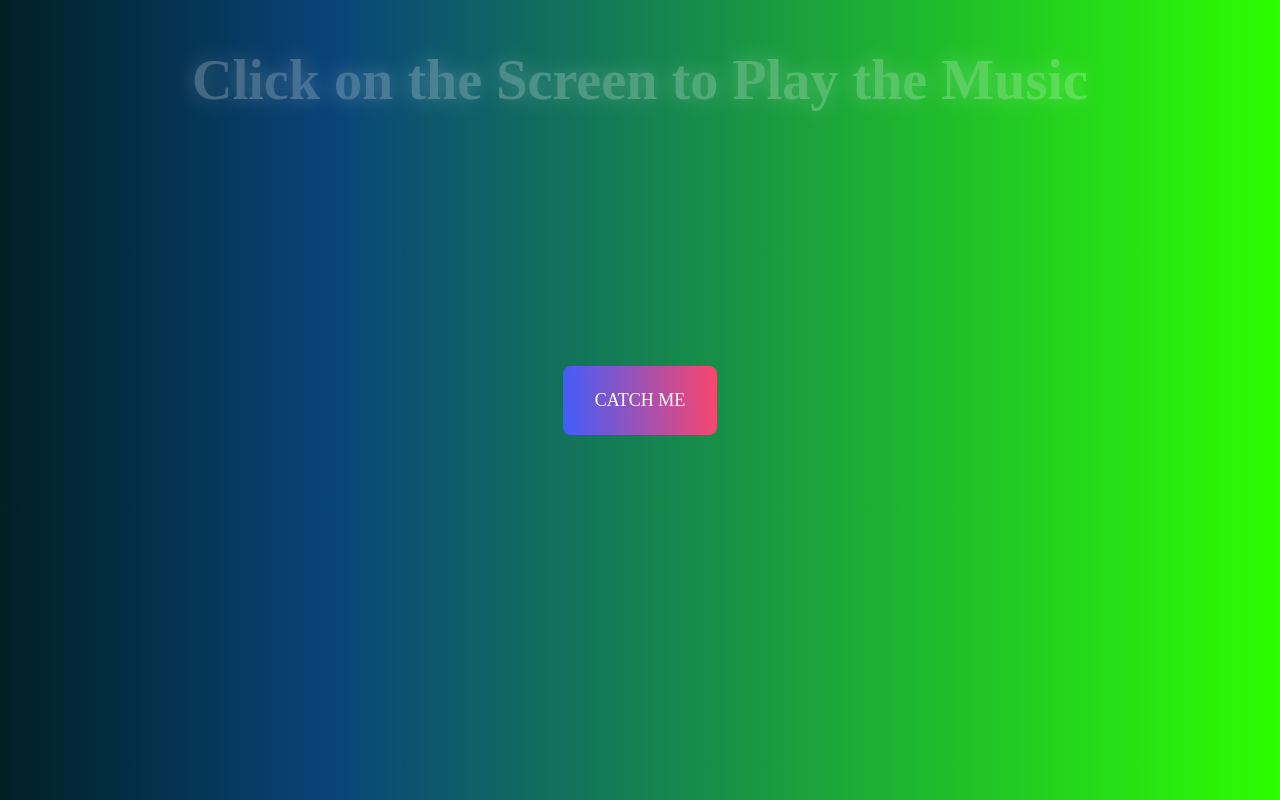
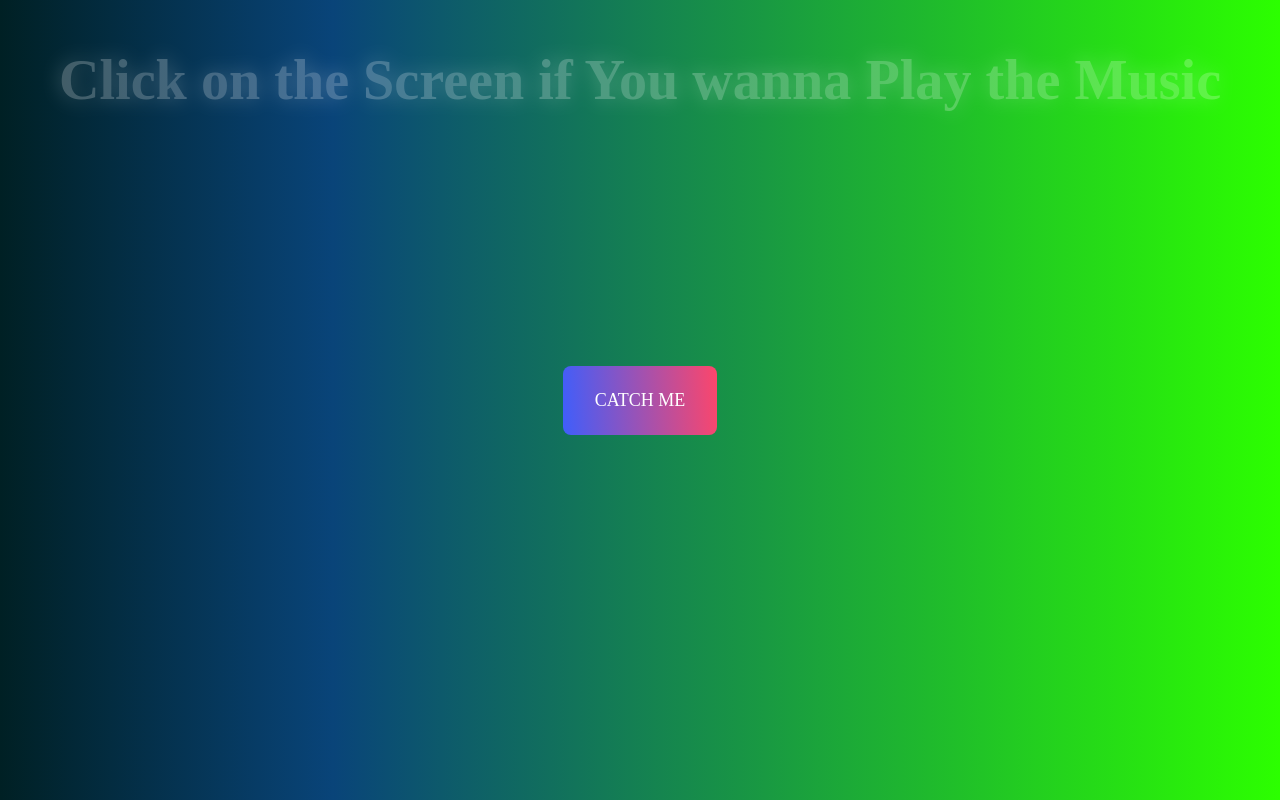
Before and after one commit to Ashishh0007/Catch-Me-If-You-Can, a plain HTML site: page index.html in a window 1280 px wide. Drawn offline with nearby package versions, Linux system fonts and the light colour scheme.

Commit message:
sentence updated

```diff
--- a/index.html
+++ b/index.html
@@ -12,7 +12,7 @@
 
     <div id="music-info">
 
-        <h3>Click on the Screen to Play the Music</h3>
+        <h3>Click on the Screen if You wanna Play the Music</h3>
 
     </div>
 
```
